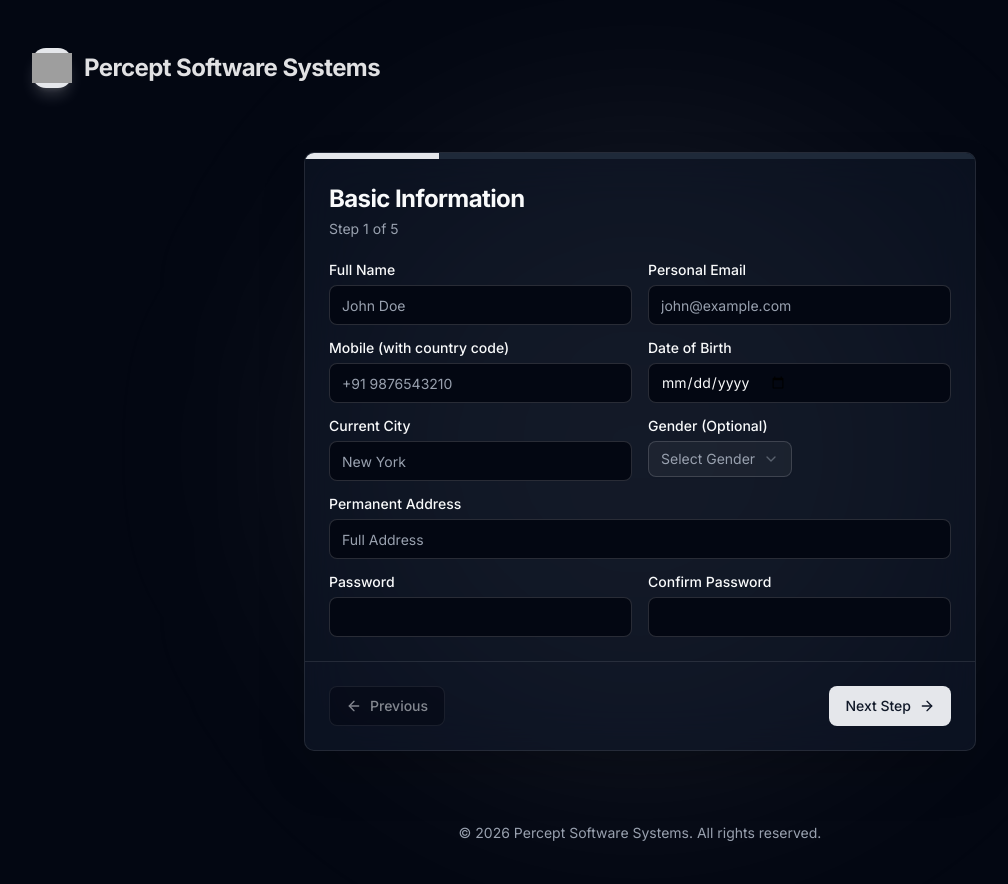
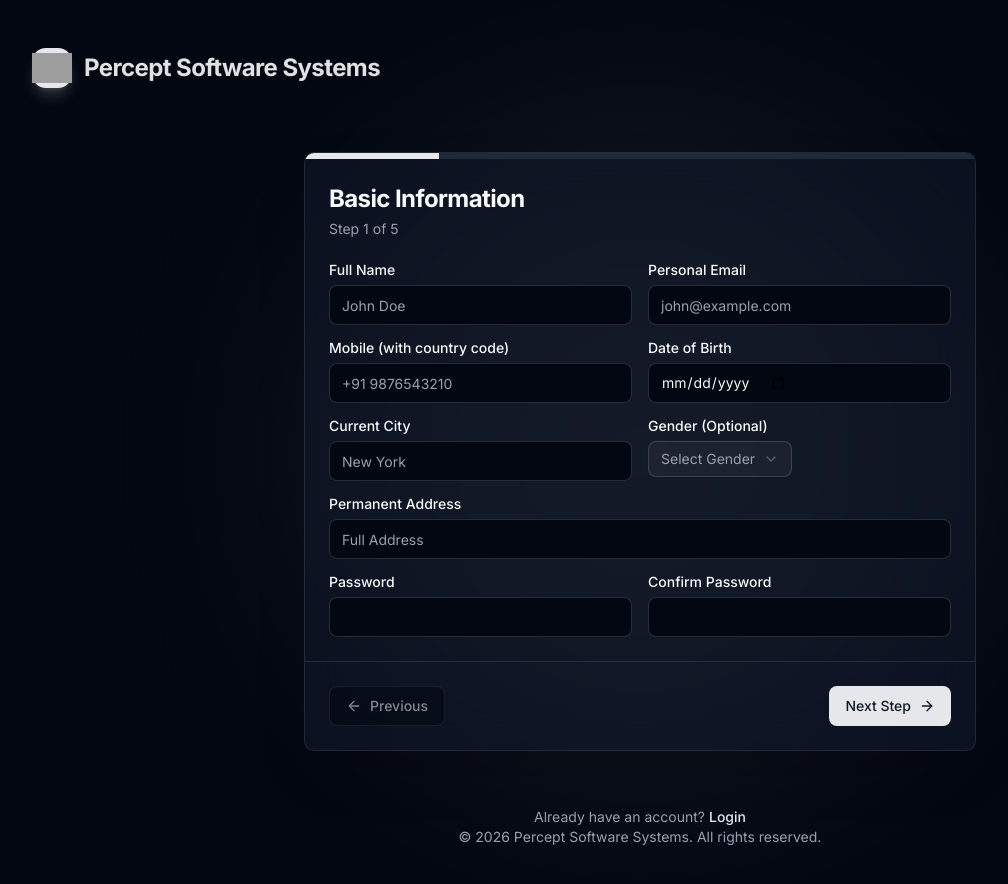
Before and after one commit to mayank-324/placement-quiz, a Next.js app: page /register in a window 1280 px wide. Shown: the top 884 px of the page, without its empty margins (0-1008 px from the left). Built offline with nearby package versions, Linux system fonts and the light colour scheme; no server answers; grey boxes are pictures that could not be loaded; what tailwind-animate would draw is missing.

Commit message:
added login link on register page

```diff
--- a/app/register/page.tsx
+++ b/app/register/page.tsx
@@ -1,5 +1,6 @@
 import Image from "next/image";
 import RegisterForm from "@/components/RegisterForm";
+import { Link } from "lucide-react";
 
 export default function RegisterPage() {
     return (
@@ -25,7 +26,16 @@ export default function RegisterPage() {
             </div>
 
             {/* Footer */}
-            <footer className="w-full text-center py-6 text-muted-foreground text-sm z-10">
+            <footer className="w-full text-center py-2 text-muted-foreground text-sm z-10">
+                <div className="text-center text-md">
+                    <span className="text-muted-foreground mr-1">Already have an account?</span>
+                    <a
+                        href="/"
+                        className="text-primary hover:underline font-medium"
+                    >
+                        Login
+                    </a>
+                </div>
                 © 2026 Percept Software Systems. All rights reserved.
             </footer>
         </main>
```
